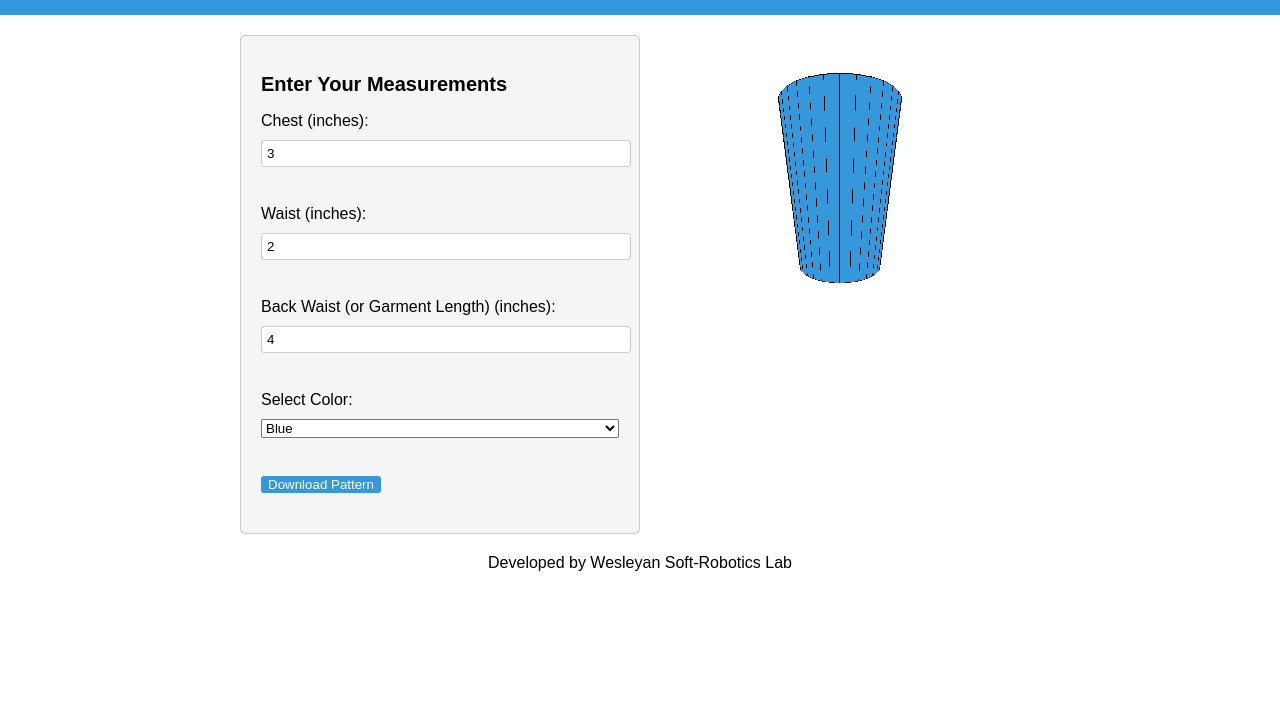
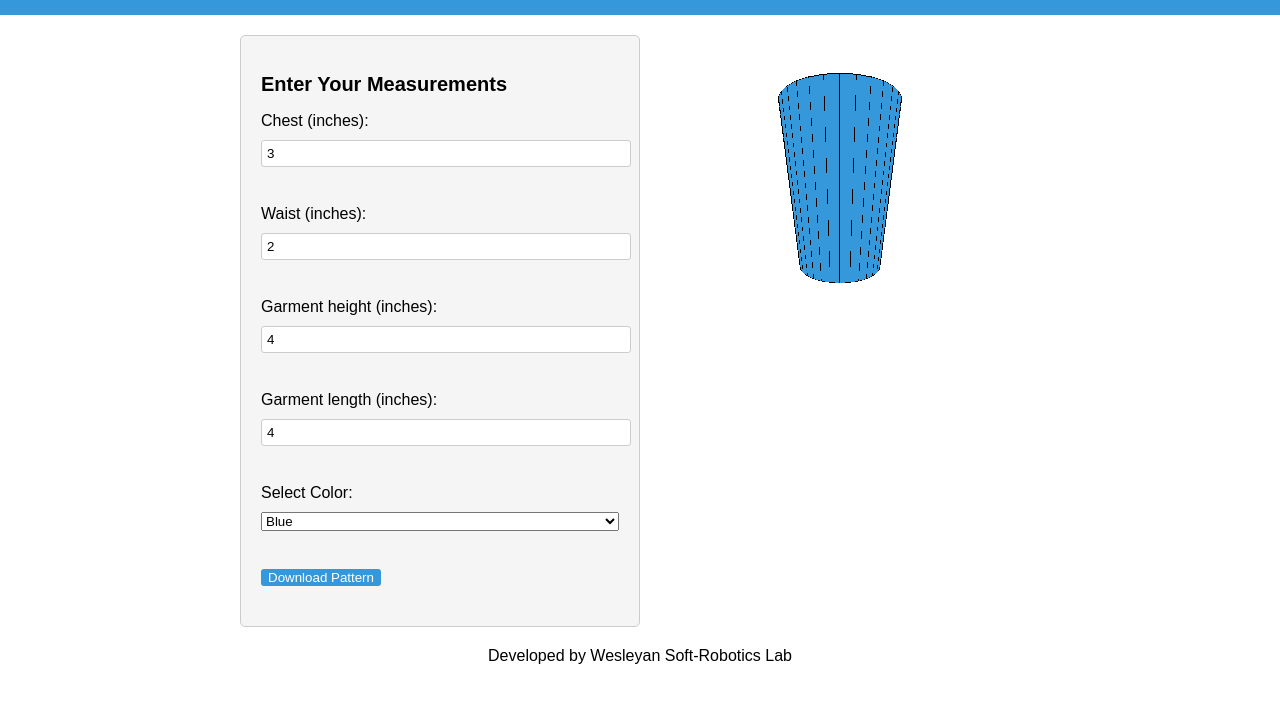
Before and after one commit to IneshV/Patterngeneratorsite, a plain HTML site: page index.html in a window 1280 px wide. Shown: the part 85-788 px from the top of the page. Drawn offline with nearby package versions, Linux system fonts and the light colour scheme.

```diff
--- a/index.html
+++ b/index.html
@@ -22,9 +22,13 @@
                     <label for "waist">Waist (inches):</label>
                     <input type="number" id="waist" placeholder="Enter waist measurement" value="2">
                     <br>
-                    <label for="back-waist">Back Waist (or Garment Length) (inches):</label>
+                    <label for="Garheight">Garment height (inches):</label>
                     <input type="number" id="back-waist" placeholder="Enter back waist measurement" value="4">
                     <br>
+                    <label for="Garlen">Garment length (inches):</label>
+                    <input type="number" id="back-waist" placeholder="Enter back waist measurement" value="4">
+                    <br>
+
                     <label for="color-selector">Select Color:</label>
                     <select id="color-selector">
                         <option value="3498db">Blue</option>
```
